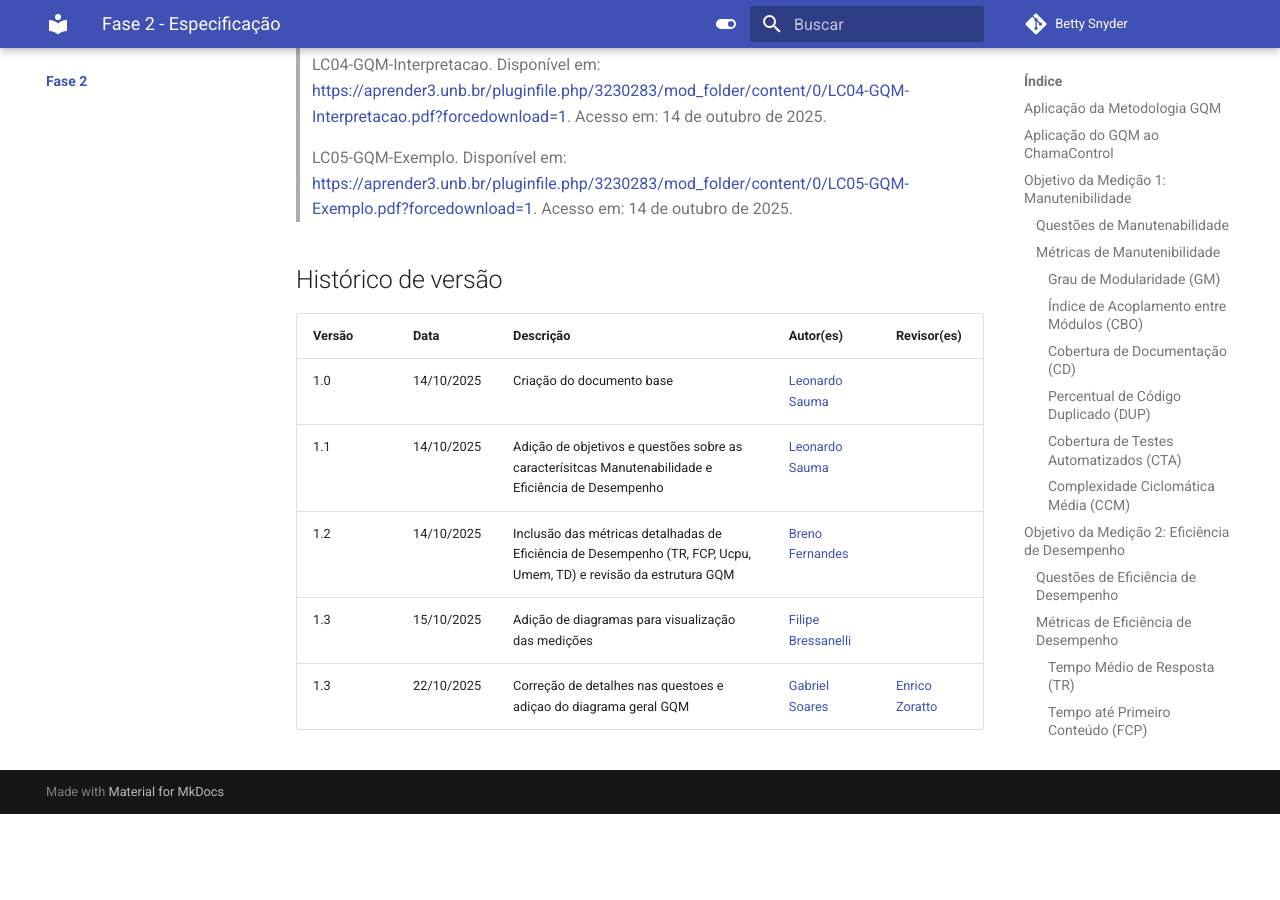
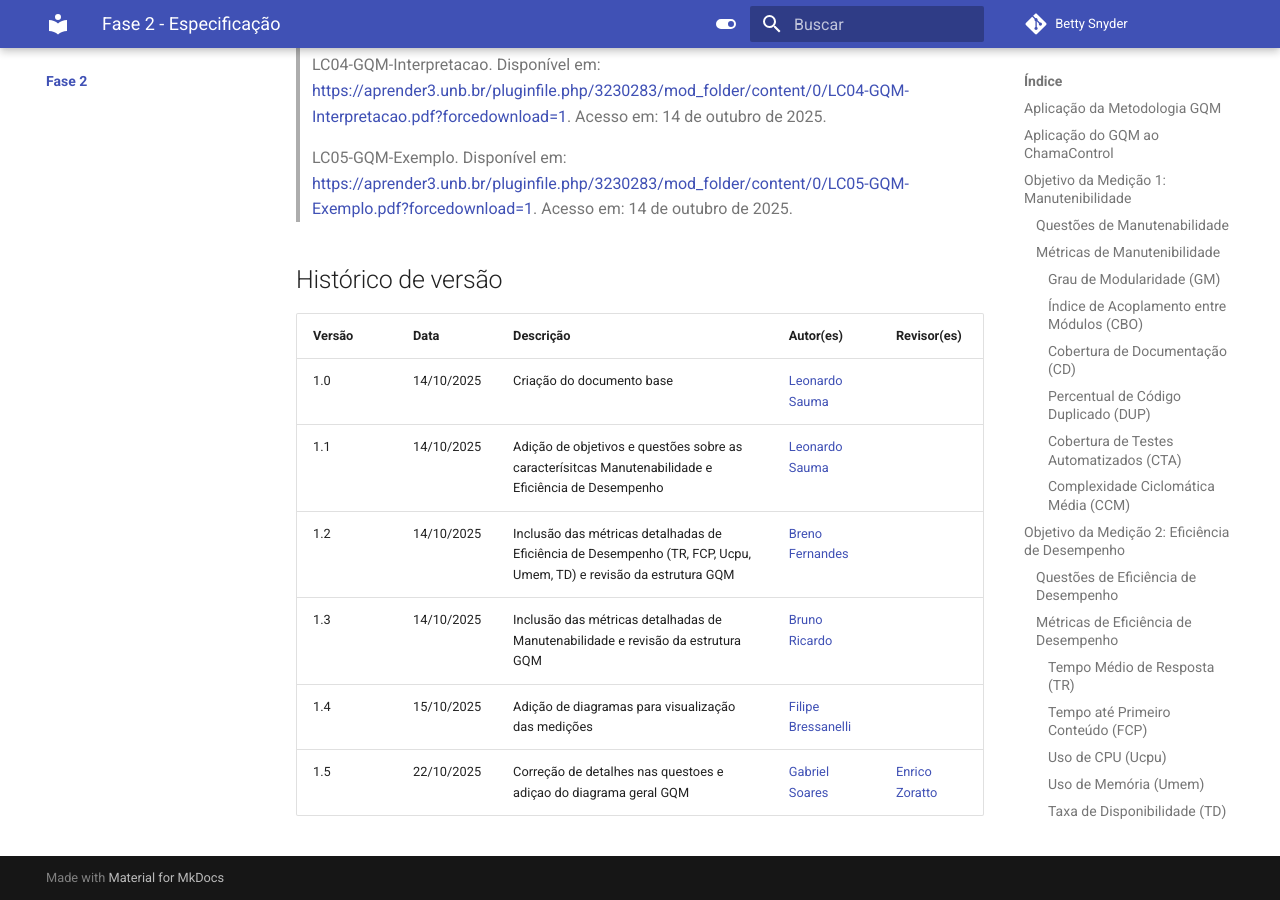
Before and after one commit to FCTE-Qualidade-de-Software-1/2025-2_T01_BETTY-SNYDER, an MkDocs documentation site: the page built from docs/Fase 2/index.md, in a window 1280 px wide and 900 px high, scrolled down 9776 px. Built offline with MkDocs 1.6.1 and Material for MkDocs 9.7.7, drawn with Linux system fonts in a browser that asks for light colours; comment, search, counter and statistics services are not loaded; before the commit the page ends 10590 px from its top, so only the background shows below that.

Commit message:
atualizacao historico de versao

```diff
--- a/docs/Fase 2/index.md
+++ b/docs/Fase 2/index.md
@@ -416,6 +416,7 @@
 | ------ | ---------- | ----------------------------------------------------------------------------------------------------------------- | ------------------------------------------------ | ------------------------------------------ |
 | 1.0    | 14/10/2025 | Criação do documento base                                                                                         | [Leonardo Sauma](https://github.com/leohssjr)    |                                            |
 | 1.1    | 14/10/2025 | Adição de objetivos e questões sobre as caracterísitcas Manutenabilidade e Eficiência de Desempenho               | [Leonardo Sauma](https://github.com/leohssjr)    |                                            |
-| 1.2    | 14/10/2025 | Inclusão das métricas detalhadas de Eficiência de Desempenho (TR, FCP, Ucpu, Umem, TD) e revisão da estrutura GQM | [Breno Fernandes](https://github.com/BrenoFrds)  |                                            |
-| 1.3    | 15/10/2025 | Adição de diagramas para visualização das medições                                                                | [Filipe Bressanelli](https://github.com/fbressa) |                                            |
-| 1.3    | 22/10/2025 | Correção de detalhes nas questoes e adiçao do diagrama geral GQM                                                  | [Gabriel Soares](https://github.com/SAnjos3)     | [Enrico Zoratto](https://github.com/sidts) |
+| 1.2    | 14/10/2025 | Inclusão das métricas detalhadas de Eficiência de Desempenho (TR, FCP, Ucpu, Umem, TD) e revisão da estrutura GQM | [Breno Fernandes](https://github.com/BrenoFrds)  |
+| 1.3    | 14/10/2025 | Inclusão das métricas detalhadas de Manutenabilidade e revisão da estrutura GQM | [Bruno Ricardo](https://github.com/EhOBruno)  |                                      |
+| 1.4    | 15/10/2025 | Adição de diagramas para visualização das medições                                                                | [Filipe Bressanelli](https://github.com/fbressa) |                                            |
+| 1.5    | 22/10/2025 | Correção de detalhes nas questoes e adiçao do diagrama geral GQM                                                  | [Gabriel Soares](https://github.com/SAnjos3)     | [Enrico Zoratto](https://github.com/sidts) |
```
